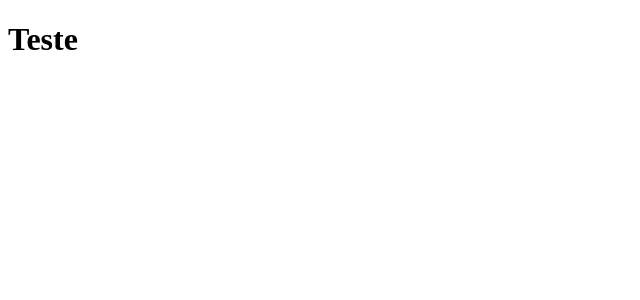
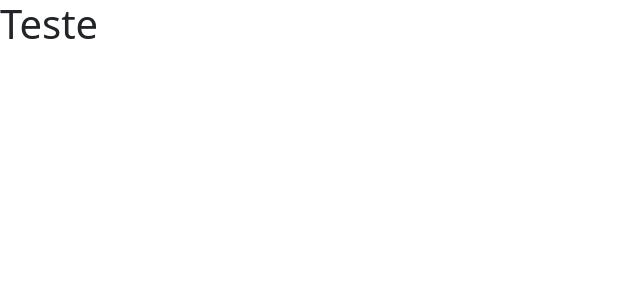
Before and after one commit to vitoraa/ticketing-microservices, a Next.js app in the folder client/: page / in a window 1280 px wide. Shown: the top 300 px of the page, without its empty margins (0-640 px from the left). Built offline with nearby package versions, Linux system fonts and the light colour scheme.

Commit message:
use bootstrao css globally

```diff
--- /dev/null
+++ b/client/pages/_app.js
@@ -0,0 +1,7 @@
+import 'bootstrap/dist/css/bootstrap.css';
+
+const App = ({ Component, pageProps }) => {
+  return <Component {...pageProps} />;
+};
+
+export default App;
```
